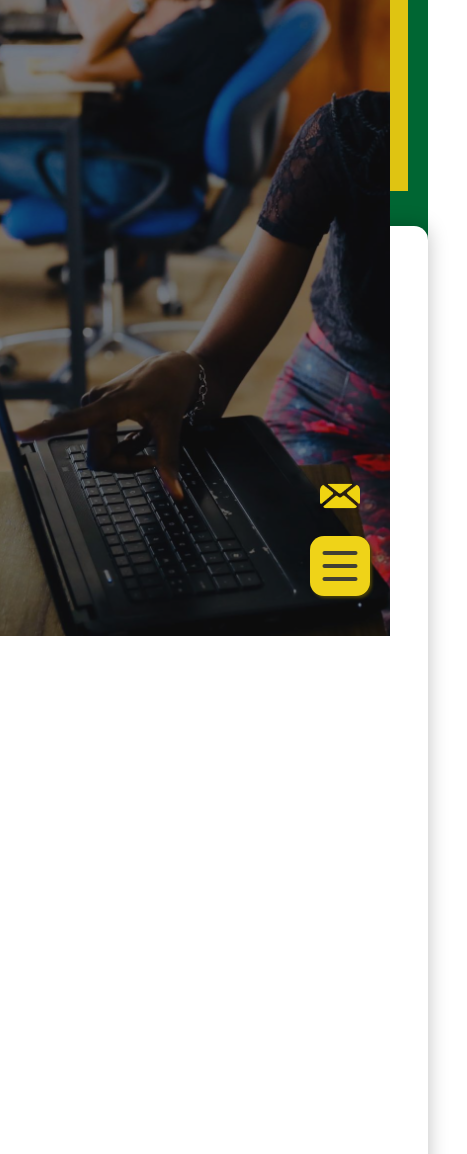
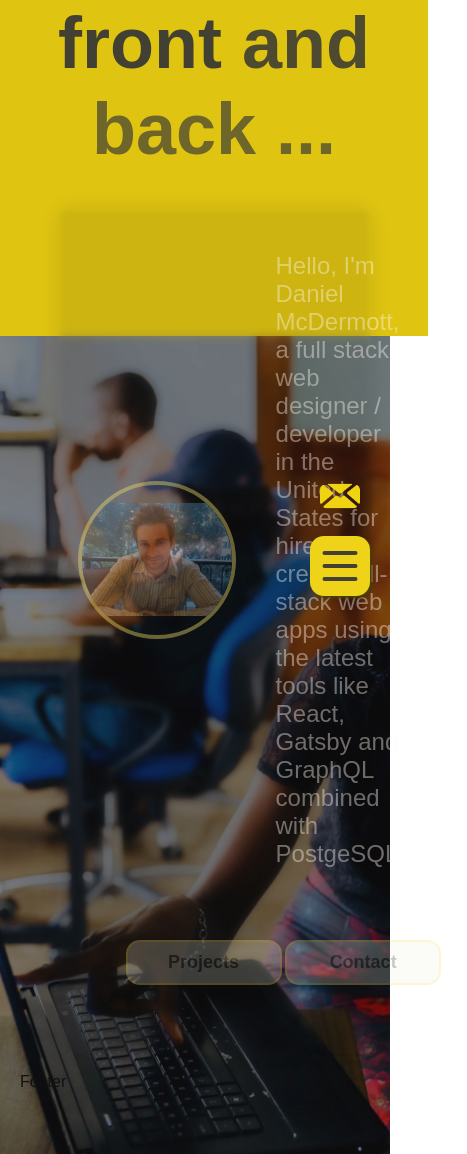
Before and after one commit to dandmcd/dm-portfolio, a Gatsby site: page / in a window 390 px wide. Shown: the part 208-1362 px from the top of the page, 467 px wide, since content can reach past the window. Built offline with nearby package versions, Linux system fonts and the light colour scheme; Gatsby itself is replaced by a stand-in of ours.

Commit message:
Small screen css adjustments, misc changes for css consistency

```diff
--- a/src/components/Footer.tsx
+++ b/src/components/Footer.tsx
@@ -53,7 +53,7 @@ const Footer = ({ location }) => {
 }
 
 const Tooltip = styled.div`
-  position: absolute;
+  position: fixed;
   display: inline-block;
   width: 40px;
   bottom: 190px;
--- a/src/components/HeroBackground.tsx
+++ b/src/components/HeroBackground.tsx
@@ -33,7 +33,8 @@ const HeroBackground = ({ className }) => {
 }
 
 export default styled(HeroBackground)`
-  width: 100%;
+  width: 100vw;
+  z-index: -100;
   height: 100vh;
   display: block;
   background-color: transparent;
--- a/src/components/Me.tsx
+++ b/src/components/Me.tsx
@@ -20,19 +20,20 @@ const Me = () => {
   const data = useStaticQuery(getImage)
   return (
     <Cta>
+      <div>
+        <HeroBackground className="div" />
+      </div>
       <Header>
         <Title>
           Developing your ideas
           <FadeTitle>
             <br />
-            front{" "}
-          </FadeTitle>{" "}
-          <FadeTitleB>and</FadeTitleB> <FadeTitleC>back ...</FadeTitleC>
+            front
+          </FadeTitle>
+          <FadeTitleB> and</FadeTitleB> <FadeTitleC> back ...</FadeTitleC>
         </Title>
       </Header>
-      <HeroBackground className="div" />
       <Wrapper>
-        <div>
         <IntroSection>
           <MeImg
             fixed={data.file.childImageSharp.fixed}
@@ -40,21 +41,21 @@ const Me = () => {
               objectFit: "contain",
             }}
           />
+
           <Intro>
             Hello, I'm Daniel McDermott, a full stack web designer / developer
             in the United States for hire. I create full-stack web apps using
             the latest tools like React, Gatsby and GraphQL combined with
             PostgeSQL.
           </Intro>
+        </IntroSection>
 
         <CtaBtns>
           <ButtonFlex>
             <Btn>Projects</Btn>
-                <Btn>Contact</Btn>
+            <Btn2>Contact</Btn2>
           </ButtonFlex>
         </CtaBtns>
-          </IntroSection>
-        </div>
       </Wrapper>
       <Footer>Footer</Footer>
     </Cta>
@@ -63,8 +64,10 @@ const Me = () => {
 
 const Cta = styled.div`
   display: grid;
+  background-color: transparent;
   grid-template-columns: 0 1fr 0;
   grid-template-rows: auto 8em 1fr auto;
+  width: 100vw;
   @media (min-width: 600px) {
     grid-template-columns: 20px 1fr 20px;
   }
@@ -72,7 +75,7 @@ const Cta = styled.div`
     content: "";
     grid-column: 1/-1;
     grid-row: 1/3;
-    background-color: #063;
+    background-color: #dfc412;
   }
   /* margin: 0 auto; */
 `
@@ -80,20 +83,10 @@ const Cta = styled.div`
 const Header = styled.header`
   grid-column: 2 / 3;
   grid-row: 1 / 2;
-
+  z-index: 50;
   color: #fff;
-  background-color: #063;
+  background-color: #dfc412;
   padding: 35px 20px;
-`
-
-const Wrapper = styled.main`
-  grid-row: 2 / 4;
-  grid-column: 2 / 3;
-  min-height: 50vh;
-  padding: 20px;
-  border-radius: 14px;
-  box-shadow: 0px 0px 20px rgba(0, 0, 0, 0.25);
-  background-color: #fff;
 `
 
 const Footer = styled.footer`
@@ -109,10 +102,30 @@ const fadeIn = keyframes`
     100%   { opacity: 1; }
 `
 
+const Wrapper = styled.main`
+  grid-row: 2 / 4;
+  grid-column: 2 / 3;
+  grid-column-gap: 5px;
+  min-height: 50vh;
+  margin: 0 auto;
+  padding: 20px;
+  border-radius: 14px;
+  box-shadow: 0px 0px 20px rgba(0, 0, 0, 0.25);
+  backdrop-filter: blur(5px) brightness(80%);
+  z-index: 50;
+  width: 70vw;
+  animation: ${fadeIn} 8s;
+  @media only screen and (min-device-width: 320px) and (max-device-width: 480px) {
+    width: 80vw;
+  }
+  @media only screen and (min-width: 1824px) {
+    width: 50vw;
+  }
+`
+
 const Title = styled.h1`
   animation: ${fadeIn} 2s;
-  padding-top: 0.25em;
-  padding-bottom: 0.25em;
+  line-height: 1.2;
   background-color: #dfc412;
   position: relative;
   color: #414033;
@@ -120,32 +133,29 @@ const Title = styled.h1`
   font-weight: 800;
   text-align: center;
   font-size: 72px;
+  @media only screen and (min-device-width: 320px) and (max-device-height: 640px) and (orientation: portrait) and (-webkit-device-pixel-ratio: 2) {
+    font-size: 60px;
+  }
 `
 
 const FadeTitle = styled.span`
+  animation: ${fadeIn} 4s;
+`
+
+const FadeTitleB = styled.span`
   animation: ${fadeIn} 6s;
 `
 
-const FadeTitleB = styled.span`
-  animation: ${fadeIn} 8s;
-`
-
 const FadeTitleC = styled.span`
-  animation: ${fadeIn} 10s;
+  animation: ${fadeIn} 7s;
 `
 
 const IntroSection = styled.div`
-  width: 50vw;
-  margin: 0 auto;
-  animation: ${fadeIn} 16s;
-  border-radius: 14px;
-  backdrop-filter: blur(5px) brightness(80%);
   display: grid;
-  grid-template-columns: 1fr 1fr;
-  grid-template-rows: 1fr 1fr;
+  grid-column-gap: 1em;
 `
 
-const Intro = styled.h3`
+const Intro = styled.h2`
   grid-column: 2 / 3;
   grid-row: 1 / 2;
   position: relative;
@@ -153,15 +163,25 @@ const Intro = styled.h3`
   font-weight: 100;
   text-align: left;
   margin: 0 auto;
-  padding: 1em 0;
+  padding: 1em 1em;
+  @media only screen and (min-device-width: 320px) and (max-device-width: 480px) {
+    grid-row: 2 /3;
+    grid-column: 1 / 3;
+  }
+  @media only screen and (min-width: 1824px) {
+    font-size: 28px;
+  }
 `
 
 const MeImg = styled(Img)`
   grid-column: 1 / 2;
   grid-row: 1 / 2;
   border-radius: 50%;
-  border: 2px solid yellow;
+  border: 4px solid #f5e269;
   place-self: center center;
+  @media only screen and (min-device-width: 320px) and (max-device-width: 480px) {
+    grid-column: 1 / 3;
+  }
 `
 
 const ButtonFlex = styled.div`
@@ -175,18 +195,19 @@ const CtaBtns = styled.div`
   grid-column: 1 / 3;
   grid-row: 2 / 3;
   position: relative;
-  animation: ${fadeIn} 10s;
+  animation: ${fadeIn} 7s;
   padding: 3em 3em;
 `
 
 const Btn = styled.button`
-  background-color: rgba(255, 255, 255, 0.8);
-  border: 0.0625rem solid #80868b;
+  background-color: rgba(238, 238, 222, 0.75);
+  border: 2px solid #f5e269;
   border-radius: 14px;
   text-indent: 0px;
+  min-width: 156px;
   width: 230px;
   display: inline-block;
-  color: #666666;
+  color: #414033;
   font-size: 18px;
   font-weight: bold;
   padding-top: 10px;
@@ -197,4 +218,8 @@ const Btn = styled.button`
   text-align: center;
 `
 
+const Btn2 = styled(Btn)`
+  margin-left: 0.2em;
+`
+
 export default Me
```
Also changed, not shown: package.json (+17 -17 lines), src/components/Contact/Contact.tsx (+4 -4 lines), src/templates/ProjectTemplate.tsx (+7 -3 lines), 1 other file. Lines whose indentation alone changed are shown as unchanged.
